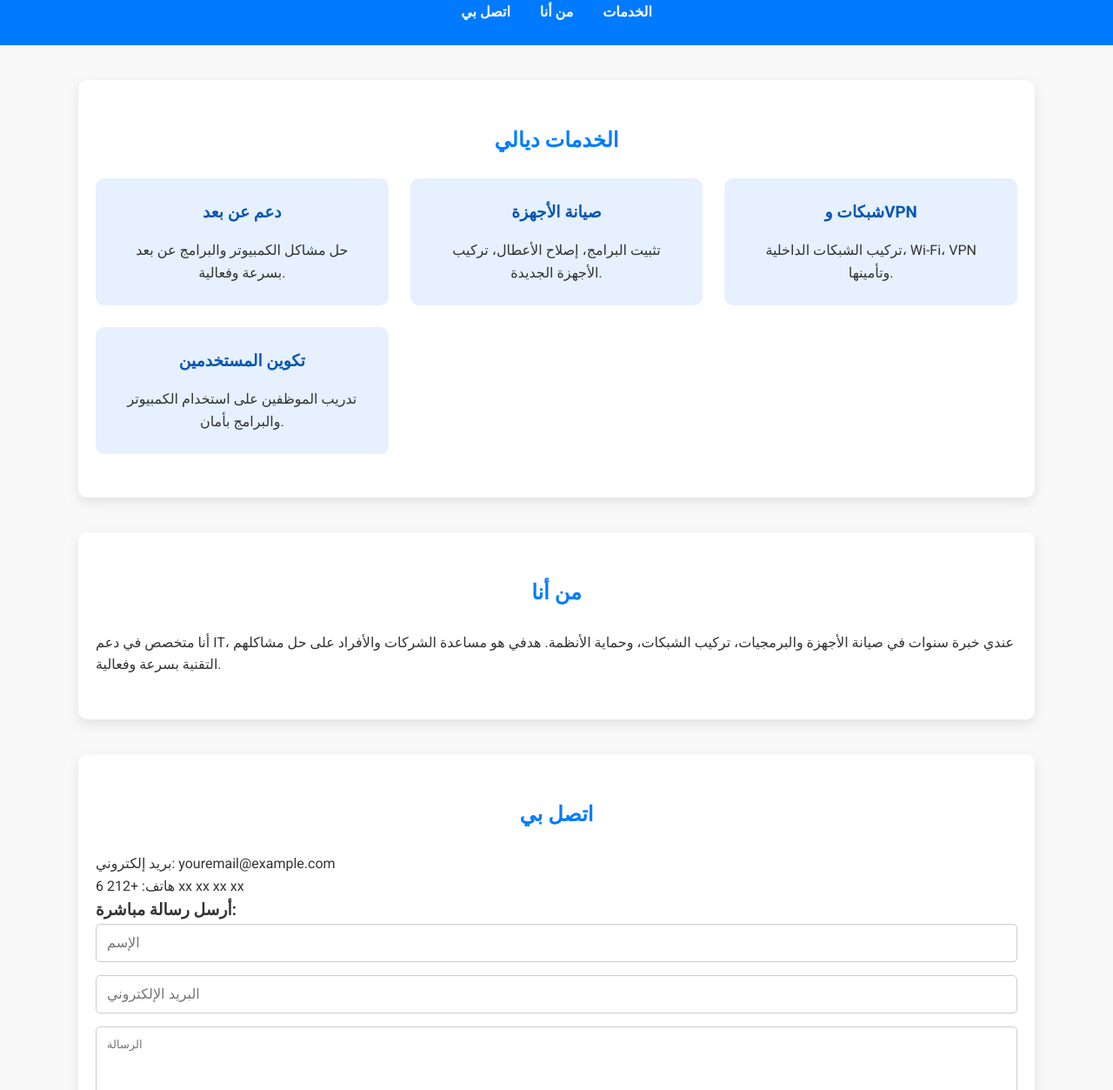
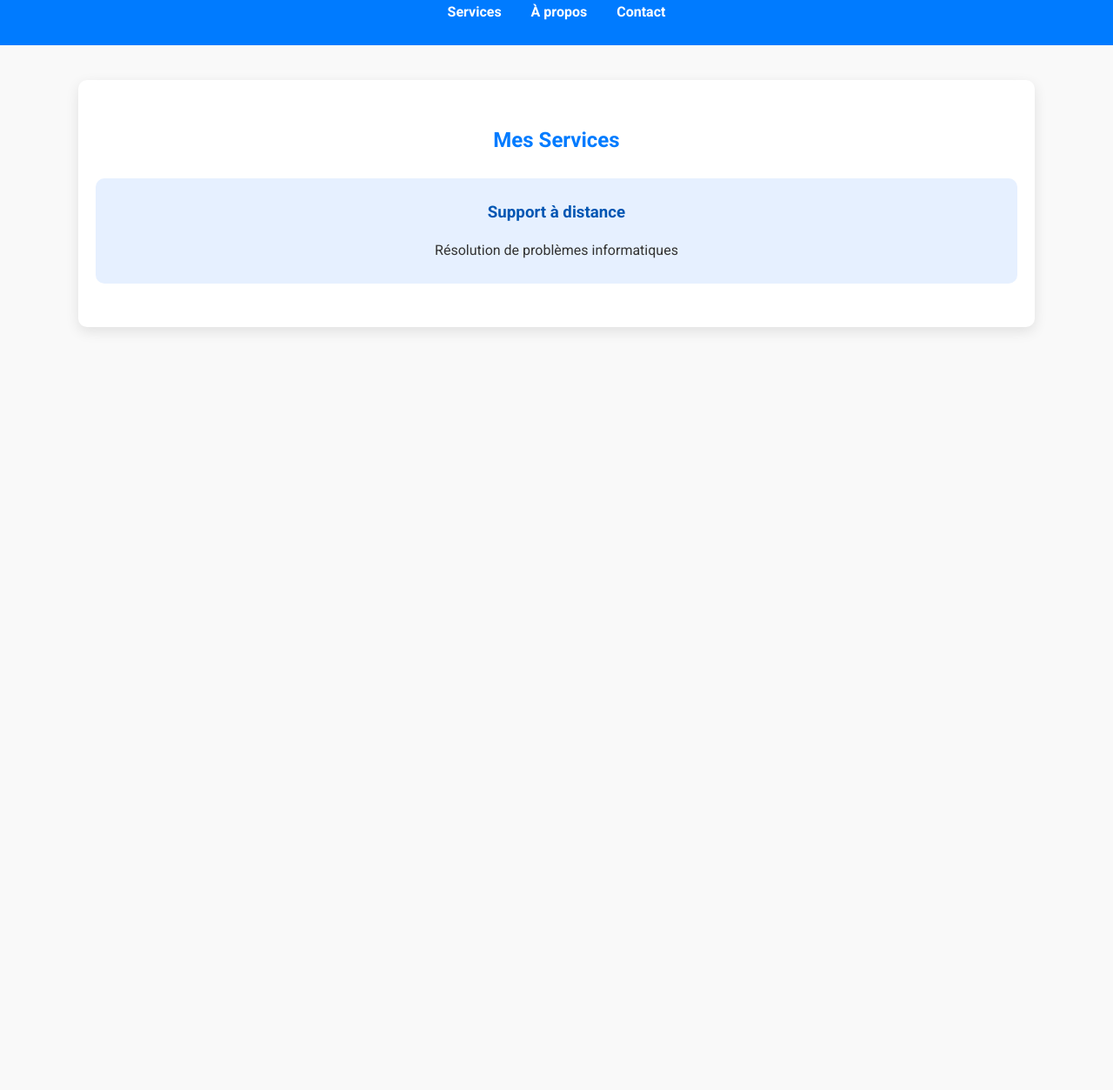
Before and after one commit to ITZidatek/ITZidatek.github.io, a plain HTML site: page index.html in a window 1280 px wide. Shown: the part 85-1338 px from the top of the page at 87% size. After the commit the page ends 800 px from the top, so only its background shows below. Drawn offline with Linux system fonts and the light colour scheme.

Commit message:
index.html
edit

```diff
--- a/index.html
+++ b/index.html
@@ -1,12 +1,12 @@
 <!DOCTYPE html>
-<html lang="ar">
+<html lang="fr">
 <head>
   <meta charset="UTF-8">
   <meta name="viewport" content="width=device-width, initial-scale=1.0">
-  <title>خدمات IT Support</title>
+  <title>Services IT Support</title>
   <link href="https://fonts.googleapis.com/css2?family=Roboto:wght@400;700&display=swap" rel="stylesheet">
   <style>
-    /* Reset بسيط */
+    /* Reset simple */
     * { margin:0; padding:0; box-sizing:border-box; }
     body { font-family: 'Roboto', sans-serif; line-height:1.6; background:#f9f9f9; color:#333; }
     a { text-decoration:none; color:inherit; }
@@ -40,58 +40,17 @@
 <body>
 
 <header>
-  <h1>خدمات IT Support</h1>
+  <h1>Services IT Support</h1>
   <nav>
-    <a href="#services">الخدمات</a>
-    <a href="#about">من أنا</a>
-    <a href="#contact">اتصل بي</a>
+    <a href="#services">Services</a>
+    <a href="#about">À propos</a>
+    <a href="#contact">Contact</a>
   </nav>
 </header>
 
 <section id="services">
-  <h2>الخدمات ديالي</h2>
+  <h2>Mes Services</h2>
   <div class="services">
     <div class="service">
-      <h3>دعم عن بعد</h3>
-      <p>حل مشاكل الكمبيوتر والبرامج عن بعد بسرعة وفعالية.</p>
-    </div>
-    <div class="service">
-      <h3>صيانة الأجهزة</h3>
-      <p>تثبيت البرامج، إصلاح الأعطال، تركيب الأجهزة الجديدة.</p>
-    </div>
-    <div class="service">
-      <h3>شبكات وVPN</h3>
-      <p>تركيب الشبكات الداخلية، Wi-Fi، VPN وتأمينها.</p>
-    </div>
-    <div class="service">
-      <h3>تكوين المستخدمين</h3>
-      <p>تدريب الموظفين على استخدام الكمبيوتر والبرامج بأمان.</p>
-    </div>
-  </div>
-</section>
-
-<section id="about">
-  <h2>من أنا</h2>
-  <p>أنا متخصص في دعم IT، عندي خبرة سنوات في صيانة الأجهزة والبرمجيات، تركيب الشبكات، وحماية الأنظمة. هدفي هو مساعدة الشركات والأفراد على حل مشاكلهم التقنية بسرعة وفعالية.</p>
-</section>
-
-<section id="contact">
-  <h2>اتصل بي</h2>
-  <p>بريد إلكتروني: <a href="mailto:youremail@example.com">youremail@example.com</a></p>
-  <p>هاتف: +212 6 xx xx xx xx</p>
-
-  <h3>أرسل رسالة مباشرة:</h3>
-  <form action="https://formspree.io/f/mayzvkjr" method="POST">
-    <input type="text" name="name" placeholder="الإسم" required>
-    <input type="email" name="_replyto" placeholder="البريد الإلكتروني" required>
-    <textarea name="message" placeholder="الرسالة" rows="5" required></textarea>
-    <button type="submit">إرسال</button>
-  </form>
-</section>
-
-<footer>
-  &copy; 2025 خدمات IT Support. كل الحقوق محفوظة.
-</footer>
-
-</body>
-</html>
+      <h3>Support à distance</h3>
+      <p>Résolution de problèmes informatiques
```
